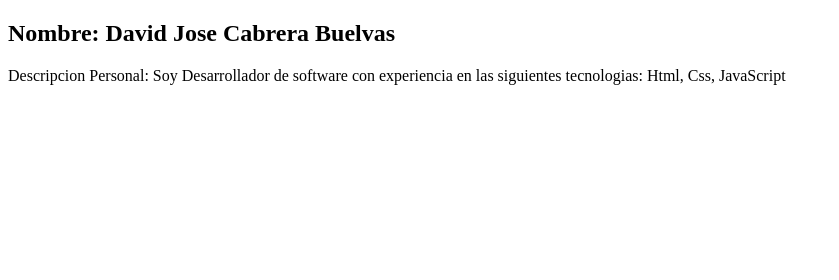
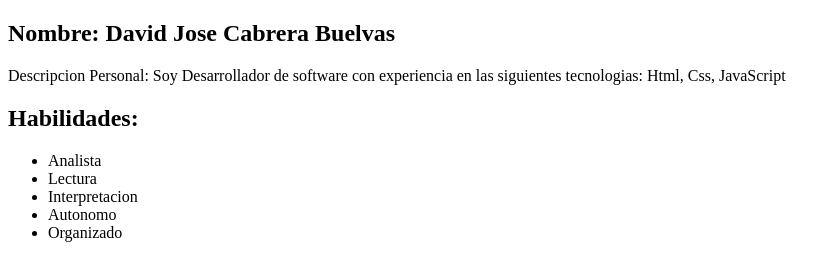
Before and after one commit to dav-01/Ejercicio_1, a plain HTML site: page index.html in a window 1280 px wide. Shown: the whole page, without its empty margins (0-839 px from the left). Drawn offline with Linux system fonts and the light colour scheme.

Commit message:
Agregue mis habilidades

```diff
--- a/index.html
+++ b/index.html
@@ -11,6 +11,16 @@
             <h1>Nombre: David Jose Cabrera Buelvas</h1>
             <p>Descripcion Personal: Soy Desarrollador de software con experiencia en las siguientes tecnologias: Html, Css, JavaScript</p>
         </div>
+        <div>
+            <h1>Habilidades: </h1>
+            <ul>
+                <li>Analista</li>
+                <li>Lectura</li>
+                <li>Interpretacion</li>
+                <li>Autonomo</li>
+                <li>Organizado</li>
+            </ul>
+        </div>
     </section>
 
 </body>
```
